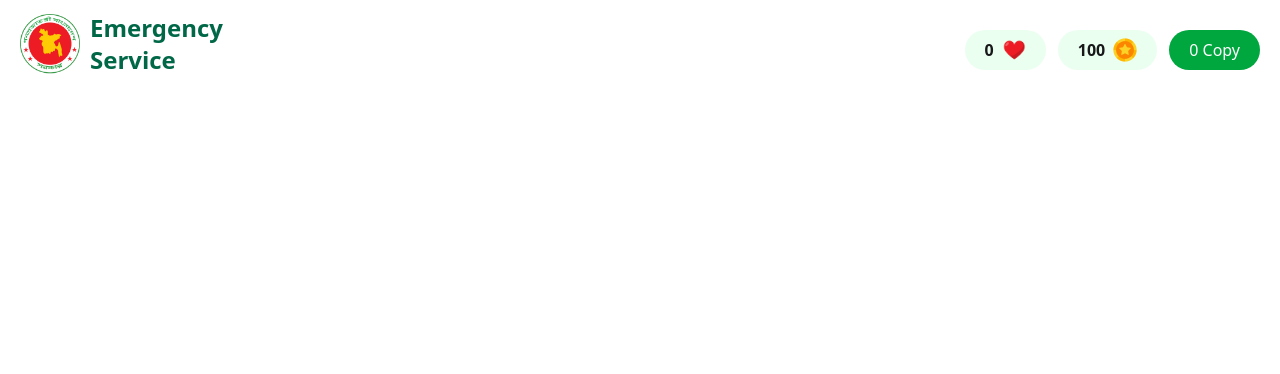
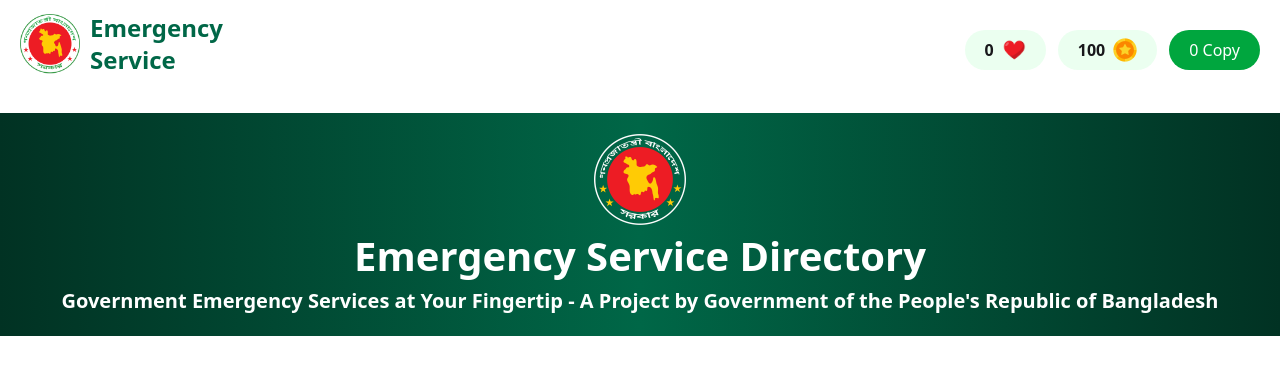
Before and after one commit to farid-riyad/B12A05-fifth-assignment, a plain HTML site: page index.html in a window 1280 px wide. Drawn offline with nearby package versions, Linux system fonts and the light colour scheme; a web font is replaced by a local one.

Commit message:
added banner section

```diff
--- a/index.html
+++ b/index.html
@@ -15,7 +15,7 @@
     <link href="https://fonts.googleapis.com/css2?family=Hind+Madurai:wght@400;500;600;700&display=swap" rel="stylesheet">
 </head>
 <body>
-    <!-- Navbar section -->
+    <!-- Nav section -->
      <nav>
         <div class="container flex flex-col md:flex-row justify-between items-center mx-auto px-5 py-3">
             <div class="flex items-center justify-center gap-2.5">
@@ -41,6 +41,16 @@
         </div>
         </div>
     </nav>
-
+    <!-- Main section -->
+    <main class="bg-[#41FF6B]/10">
+    <!-- Banner section -->
+        <section class="w-full mt-[25px] bg-gradient-to-r from-[#013223] via-[#006747] to-[#013223] pt-[21px]">
+        <div class="text-center">
+            <img class="w-[92px] h-[92px] mx-auto" src="./assets/logo-dark.png" alt="">
+            <h1 class="text-white font-bold text-[40px]">Emergency Service Directory</h1>
+            <p class="text-white font-semibold text-[20px] pb-5">Government Emergency Services at Your Fingertip - A Project by  Government of the People's Republic of Bangladesh</p>
+        </div>
+        </section>
+    </main>
 </body>
 </html>
```
